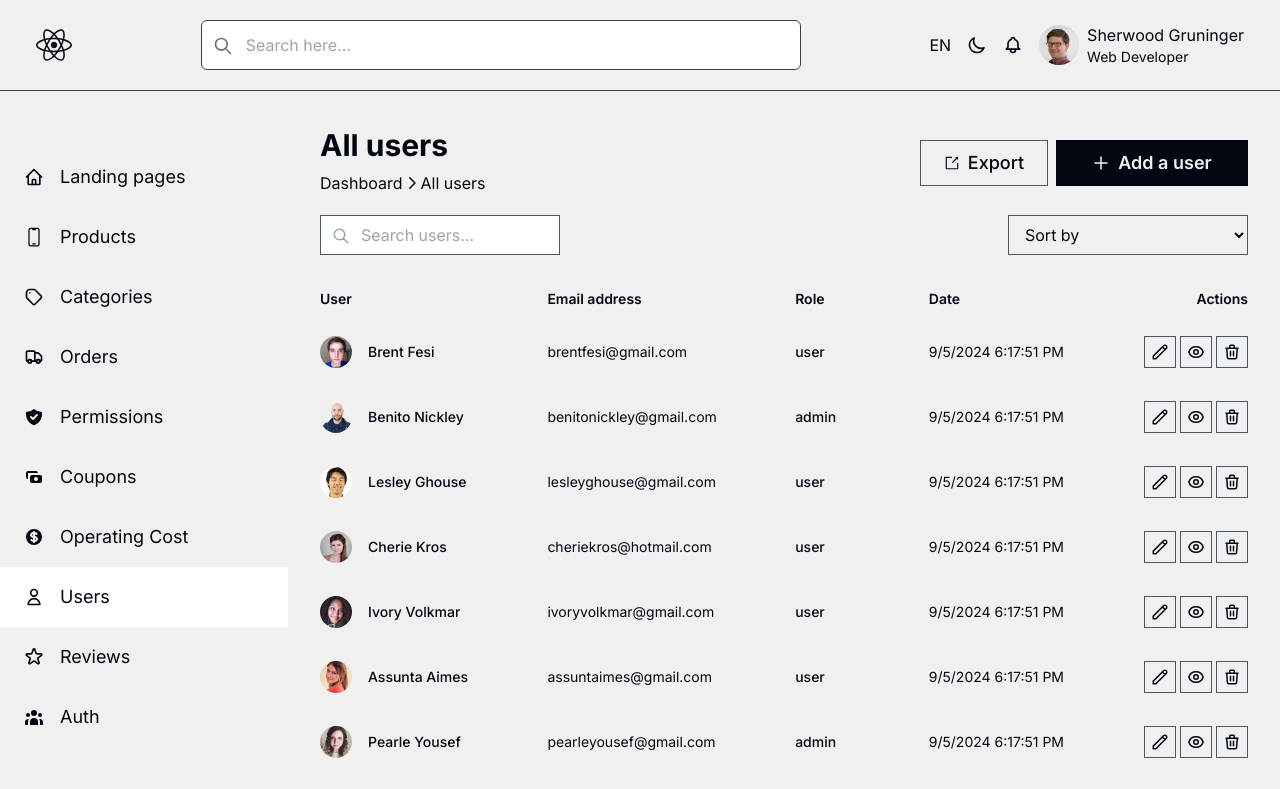
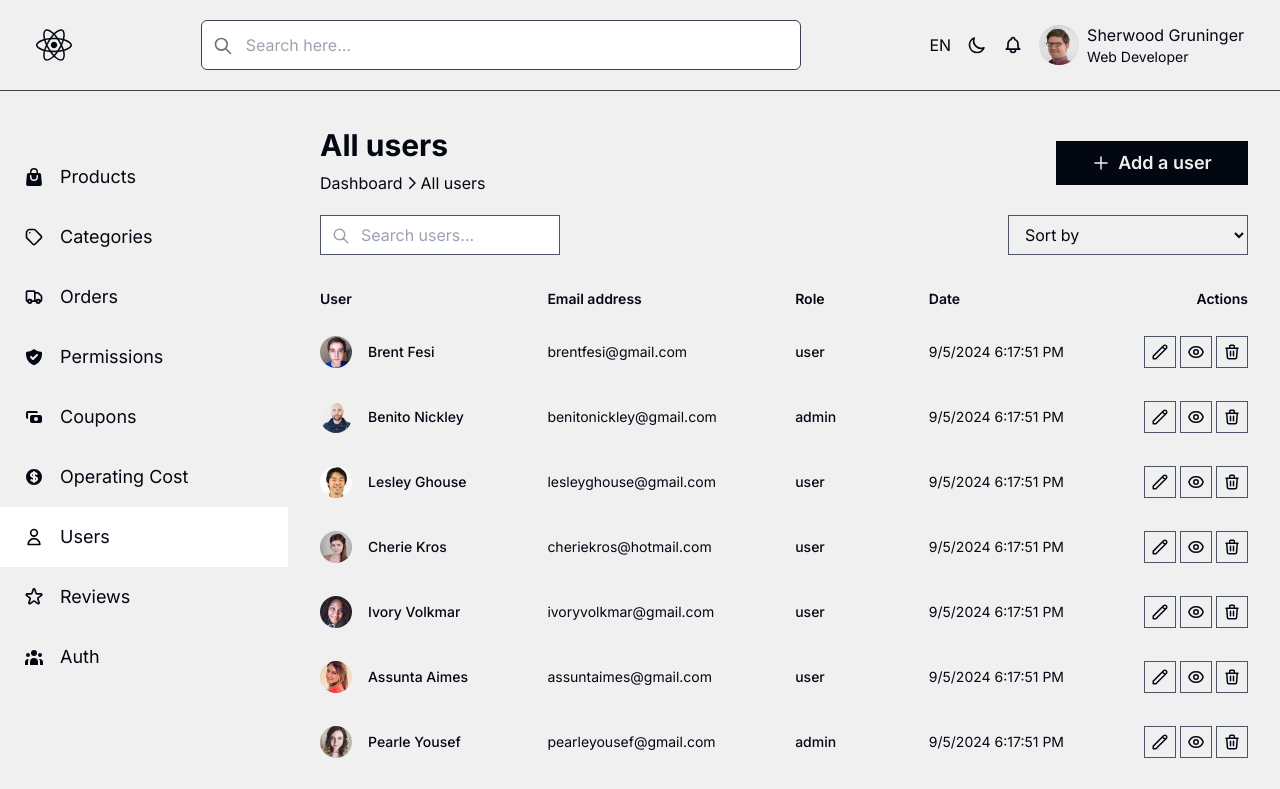
Before and after one commit to vantruongdeptrai/Du_an_tot_nghiep_FE, a React (Vite) app in the folder admin-respo/: page /users in a window 1280 px wide. Shown: the top 789 px of the page. Built offline with nearby package versions, Linux system fonts and the light colour scheme.

Commit message:
fix giao dien admin

```diff
--- a/admin-respo/src/components/sidebar/Sidebar.tsx
+++ b/admin-respo/src/components/sidebar/Sidebar.tsx
@@ -8,9 +8,9 @@
 // Output: Sidebar component that displays the sidebar navigation
 // *********************
 
-import { HiCash, HiCurrencyDollar, HiLogin, HiOutlineHome, HiShieldCheck, HiUserGroup } from "react-icons/hi";
+import { HiCash, HiCurrencyDollar, HiLogin, HiShieldCheck, HiUserGroup } from "react-icons/hi";
 
-import { HiOutlineDevicePhoneMobile } from "react-icons/hi2";
+import { HiMiniShoppingBag } from "react-icons/hi2";
 import { HiOutlineTag } from "react-icons/hi";
 import { HiOutlineTruck } from "react-icons/hi";
 import { HiOutlineStar } from "react-icons/hi";
@@ -23,7 +23,7 @@ import { NavLink } from "react-router-dom";
 import { useState } from "react";
 
 const Sidebar = () => {
-    const [isLandingOpen, setIsLandingOpen] = useState(false);
+
     const [isAuthOpen, setIsAuthOpen] = useState(false);
     const { isSidebarOpen } = useAppSelector((state) => state.dashboard);
     const dispatch = useAppDispatch();
@@ -46,38 +46,14 @@ const Sidebar = () => {
                     onClick={() => dispatch(setSidebar())}
                 />
                 <div>
-                    <div
-                        onClick={() => setIsLandingOpen(() => !isLandingOpen)}
-                        className="block flex items-center self-stretch gap-4 py-4 px-6 dark:bg-blackPrimary dark:hover:bg-blackSecondary cursor-pointer max-xl:py-3 dark:text-whiteSecondary hover:bg-white text-blackPrimary bg-whiteSecondary"
-                    >
-                        <HiOutlineHome className="text-xl" />
-                        <span className="text-lg">Landing pages</span>
-                    </div>
-                    {isLandingOpen && (
-                        <div>
-                            <NavLink
-                                to="/"
-                                className={(isActiveObj) => (isActiveObj.isActive ? navActiveClass : navInactiveClass)}
-                            >
-                                <HiOutlineHome className="text-xl" />
-                                <span className="text-lg">Overview v1</span>
-                            </NavLink>
 
-                            <NavLink
-                                to="/landing-v2"
-                                className={(isActiveObj) => (isActiveObj.isActive ? navActiveClass : navInactiveClass)}
-                            >
-                                <HiOutlineHome className="text-xl" />
-                                <span className="text-lg">Overview v2</span>
-                            </NavLink>
-                        </div>
-                    )}
+
 
                     <NavLink
                         to="/products"
                         className={(isActiveObj) => (isActiveObj.isActive ? navActiveClass : navInactiveClass)}
                     >
-                        <HiOutlineDevicePhoneMobile className="text-xl" />
+                        <HiMiniShoppingBag className="text-xl" />
                         <span className="text-lg">Products</span>
                     </NavLink>
                     <NavLink
--- a/admin-respo/src/pages/category/Categories.tsx
+++ b/admin-respo/src/pages/category/Categories.tsx
@@ -1,7 +1,7 @@
 import { CategoryTable, Pagination, RowsPerPage, Sidebar, WhiteButton } from "../../components";
 import { HiOutlinePlus } from "react-icons/hi";
 import { HiOutlineChevronRight } from "react-icons/hi";
-import { AiOutlineExport } from "react-icons/ai";
+
 import { HiOutlineSearch } from "react-icons/hi";
 
 const Categories = () => {
@@ -21,10 +21,7 @@ const Categories = () => {
                             </p>
                         </div>
                         <div className="flex gap-x-2 max-[370px]:flex-col max-[370px]:gap-2 max-[370px]:items-center">
-                            <button className="dark:bg-blackPrimary bg-whiteSecondary border border-gray-600 w-32 py-2 text-lg hover:border-gray-500 duration-200 flex items-center justify-center gap-x-2">
-                                <AiOutlineExport className="dark:text-whiteSecondary text-blackPrimary text-base" />
-                                <span className="dark:text-whiteSecondary text-blackPrimary font-medium">Export</span>
-                            </button>
+
                             <WhiteButton
                                 link="/categories/create-category"
                                 text="Add a category"
--- a/admin-respo/src/pages/coupon/Coupon.tsx
+++ b/admin-respo/src/pages/coupon/Coupon.tsx
@@ -6,7 +6,7 @@ import {
 } from "../../components";
 import { HiOutlinePlus } from "react-icons/hi";
 import { HiOutlineChevronRight } from "react-icons/hi";
-import { AiOutlineExport } from "react-icons/ai";
+
 import { HiOutlineSearch } from "react-icons/hi";
 import CouponTable from "../../components/admin/CouponTable";
 
@@ -28,12 +28,7 @@ const Coupon = () => {
               </p>
             </div>
             <div className="flex gap-x-2 max-[370px]:flex-col max-[370px]:gap-2 max-[370px]:items-center">
-              <button className="dark:bg-blackPrimary bg-whiteSecondary border border-gray-600 w-32 py-2 text-lg hover:border-gray-500 duration-200 flex items-center justify-center gap-x-2">
-                <AiOutlineExport className="dark:text-whiteSecondary text-blackPrimary text-base" />
-                <span className="dark:text-whiteSecondary text-blackPrimary font-medium">
-                  Export
-                </span>
-              </button>
+
               <WhiteButton
                 link="/coupons/create-coupon"
                 text="Add a coupon"
--- a/admin-respo/src/pages/permission/Permissions.tsx
+++ b/admin-respo/src/pages/permission/Permissions.tsx
@@ -1,7 +1,7 @@
 import { Pagination, RowsPerPage, Sidebar, WhiteButton } from "../../components";
 import { HiOutlinePlus } from "react-icons/hi";
 import { HiOutlineChevronRight } from "react-icons/hi";
-import { AiOutlineExport } from "react-icons/ai";
+
 import { HiOutlineSearch } from "react-icons/hi";
 import PermissionTable from "../../components/admin/PermissionTable";
 
@@ -22,10 +22,7 @@ const Permissions = () => {
                             </p>
                         </div>
                         <div className="flex gap-x-2 max-[370px]:flex-col max-[370px]:gap-2 max-[370px]:items-center">
-                            <button className="dark:bg-blackPrimary bg-whiteSecondary border border-gray-600 w-32 py-2 text-lg hover:border-gray-500 duration-200 flex items-center justify-center gap-x-2">
-                                <AiOutlineExport className="dark:text-whiteSecondary text-blackPrimary text-base" />
-                                <span className="dark:text-whiteSecondary text-blackPrimary font-medium">Export</span>
-                            </button>
+
                             <WhiteButton
                                 link="/permissions/create-permission"
                                 text="Add a permission"
--- a/admin-respo/src/pages/product/Products.tsx
+++ b/admin-respo/src/pages/product/Products.tsx
@@ -21,10 +21,7 @@ const Products = () => {
                             </p>
                         </div>
                         <div className="flex gap-x-2 max-[370px]:flex-col max-[370px]:gap-2 max-[370px]:items-center">
-                            <button className="dark:bg-blackPrimary bg-whiteSecondary border border-gray-600 w-32 py-2 text-lg hover:border-gray-500 duration-200 flex items-center justify-center gap-x-2">
-                                <AiOutlineExport className="dark:text-whiteSecondary text-blackPrimary text-base" />
-                                <span className="dark:text-whiteSecondary text-blackPrimary font-medium">Export</span>
-                            </button>
+
                             <WhiteButton
                                 link="/products/create-product"
                                 text="Add a product"
--- a/admin-respo/src/pages/user/Users.tsx
+++ b/admin-respo/src/pages/user/Users.tsx
@@ -1,6 +1,6 @@
 import { HiOutlineChevronRight, HiOutlinePlus, HiOutlineSearch } from "react-icons/hi";
 import { Pagination, RowsPerPage, Sidebar, UserTable, WhiteButton } from "../../components";
-import { AiOutlineExport } from "react-icons/ai";
+
 
 const Users = () => {
     return (
@@ -19,10 +19,7 @@ const Users = () => {
                             </p>
                         </div>
                         <div className="flex gap-x-2 max-[370px]:flex-col max-[370px]:gap-2 max-[370px]:items-center">
-                            <button className="dark:bg-blackPrimary bg-whiteSecondary border border-gray-600 w-32 py-2 text-lg dark:hover:border-gray-500 hover:border-gray-400 duration-200 flex items-center justify-center gap-x-2">
-                                <AiOutlineExport className="dark:text-whiteSecondary text-blackPrimary text-base" />
-                                <span className="dark:text-whiteSecondary text-blackPrimary font-medium">Export</span>
-                            </button>
+
                             <WhiteButton link="/users/create-user" text="Add a user" textSize="lg" py="2" width="48">
                                 <HiOutlinePlus className="dark:text-blackPrimary text-whiteSecondary" />
                             </WhiteButton>
```
